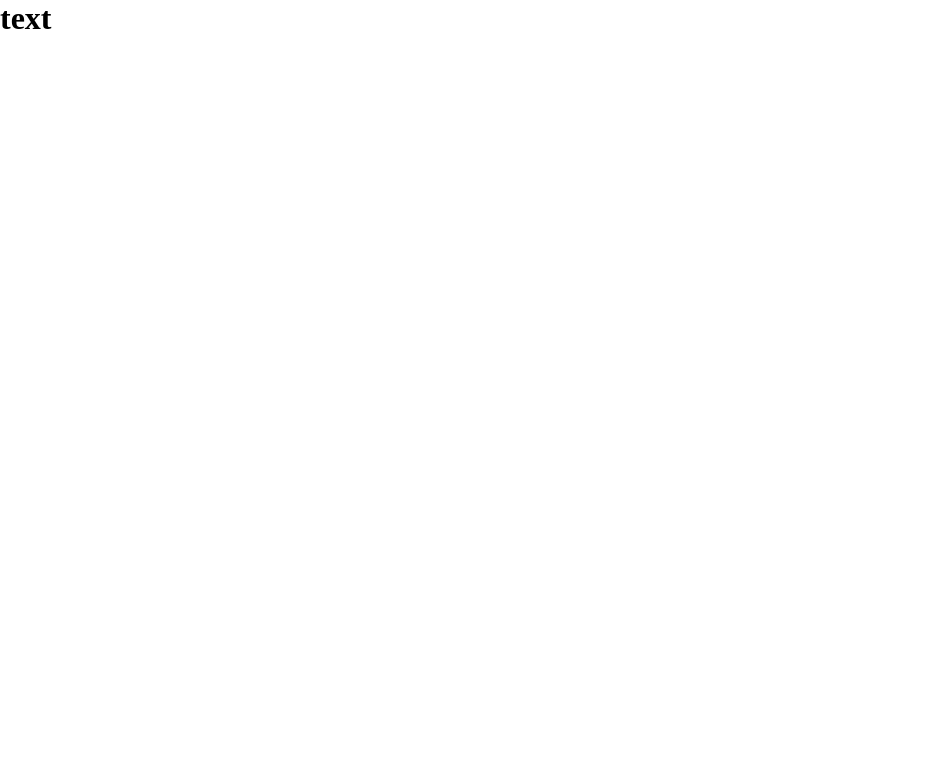
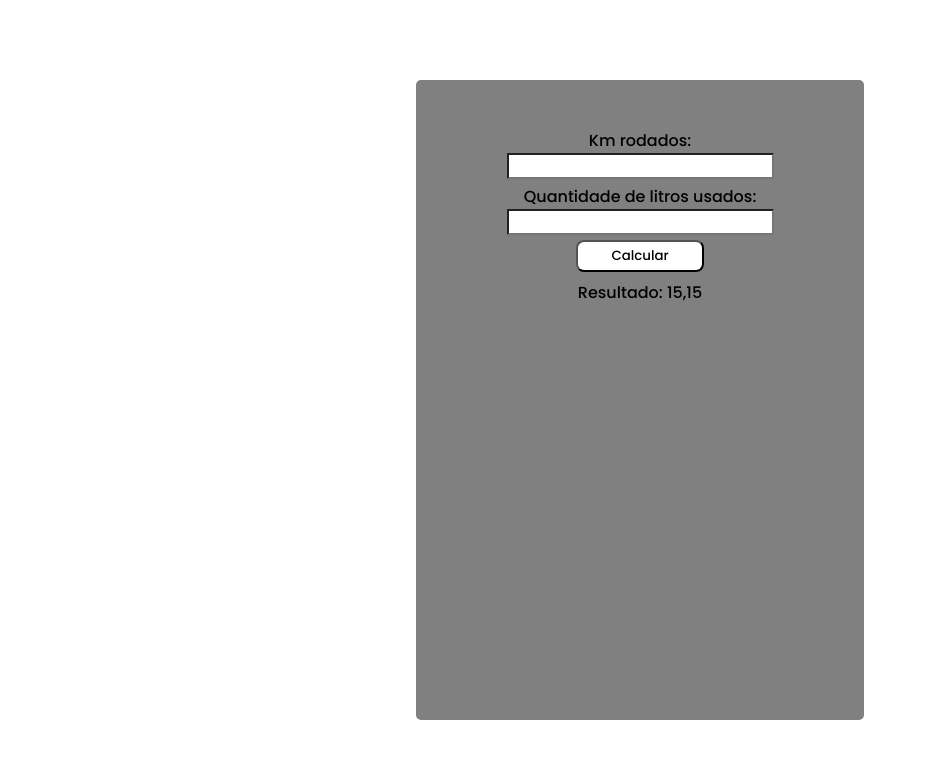
Before and after one commit to BrunoCatan/CalculadoraDeConsumo, a React (Vite) app: page / in a window 1280 px wide. Shown: the top 758 px of the page, without its empty margins (0-927 px from the left). Built offline with nearby package versions, Linux system fonts and the light colour scheme.

Commit message:
criação dos components

```diff
--- a/index.html
+++ b/index.html
@@ -2,7 +2,7 @@
 <html lang="pt-br">
   <head>
     <meta charset="UTF-8" />
-    <link rel="icon" type="image/svg+xml" href="/vite.svg" />
+    <link rel="shortcut icon" href="/src/assets/favicon.ico" type="image/x-icon">
     <meta name="viewport" content="width=device-width, initial-scale=1.0" />
     <title>Calculadora de consumo</title>
   </head>
--- a/src/App.tsx
+++ b/src/App.tsx
@@ -1,10 +1,29 @@
+import Button from "./components/Button/Button";
+import Input from "./components/Input/Input";
+import Result from "./components/Result/Result";
+
 import "./global.css";
 
 function App() {
     return (
-        <>
-            <h1>text</h1>
-        </>
+        <main className="primary">
+            <div className="second">
+                <div className="margin">
+                    <Input
+                        for_="Km Rodados"
+                        place="Km rodados:"
+                        type="number"
+                    ></Input>
+                    <Input
+                        for_="Qtd de litros"
+                        place="Quantidade de litros usados:"
+                        type="number"
+                    ></Input>
+                    <Button></Button>
+                    <Result></Result>
+                </div>
+            </div>
+        </main>
     );
 }
 
--- /dev/null
+++ b/src/components/Button/Button.module.css
@@ -0,0 +1,18 @@
+.container {
+    display: flex;
+    align-items: center;
+    flex-direction: column;
+}
+
+.button {
+    height: 2rem;
+    width: 8rem;
+    background-color: #fff;
+    border-radius: 0.5rem;
+    cursor: pointer;
+    color: #000;
+}
+
+.button:hover {
+    opacity: 0.8;
+}
--- /dev/null
+++ b/src/components/Button/Button.tsx
@@ -0,0 +1,11 @@
+import styles from "./Button.module.css";
+
+const Button = () => {
+    return (
+        <div className={styles.container}>
+            <button className={styles.button}>Calcular</button>
+        </div>
+    );
+};
+
+export default Button;
--- /dev/null
+++ b/src/components/Input/Input.module.css
@@ -0,0 +1,18 @@
+.container {
+    display: flex;
+    align-items: center;
+    flex-direction: column;
+    margin: 0.3em;
+}
+
+.input {
+    background-color: white;
+}
+
+input[type="number"]::-webkit-inner-spin-button {
+    -webkit-appearance: none;
+}
+input[type="number"] {
+    -moz-appearance: textfield;
+    appearance: textfield;
+}
--- /dev/null
+++ b/src/components/Input/Input.tsx
@@ -0,0 +1,12 @@
+import styles from "./Input.module.css";
+
+const Input = ({ for_, type, place }) => {
+    return (
+        <form className={styles.container}>
+            <label htmlFor={for_}>{place}</label>
+            <input className={styles.input} type={type} />
+        </form>
+    );
+};
+
+export default Input;
--- /dev/null
+++ b/src/components/Result/Result.module.css
@@ -0,0 +1,9 @@
+.container {
+    display: flex;
+    align-items: center;
+    justify-content: center;
+}
+
+.p {
+    padding: 0.5rem;
+}
--- /dev/null
+++ b/src/components/Result/Result.tsx
@@ -0,0 +1,11 @@
+import styles from "./Result.module.css";
+
+const Result = () => {
+    return (
+        <div className={styles.container}>
+            <p className={styles.p}>Resultado: 15,15</p>
+        </div>
+    );
+};
+
+export default Result;
--- a/src/global.css
+++ b/src/global.css
@@ -1,4 +1,30 @@
+@import url("https://fonts.googleapis.com/css2?family=Poppins:wght@400;500;700&display=swap");
+
 * {
     margin: 0;
     box-sizing: border-box;
+    font-family: "Poppins", sans-serif;
+    font-weight: 500;
 }
+
+body {
+    background-color: #fff;
+}
+
+.primary {
+    height: 100vh;
+    display: flex;
+    justify-content: center;
+    align-items: center;
+}
+
+.second {
+    width: 35%;
+    height: 80%;
+    background-color: #808080;
+    border-radius: 5px;
+}
+
+.margin {
+    margin-top: 3em;
+}
```
Also changed, not shown: 1 other file (tests, documents, lock files or other folders).
